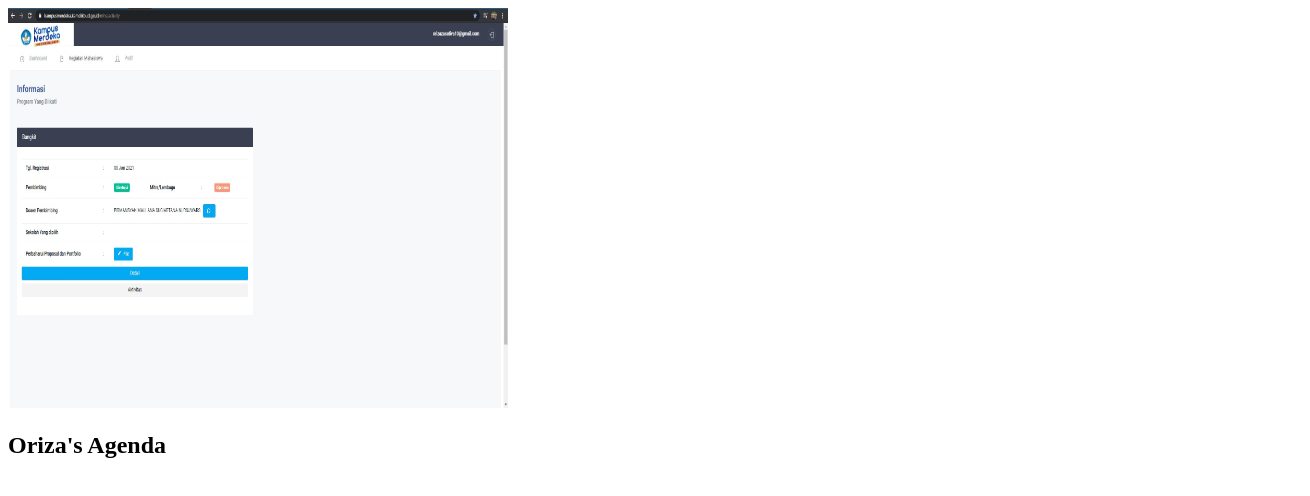
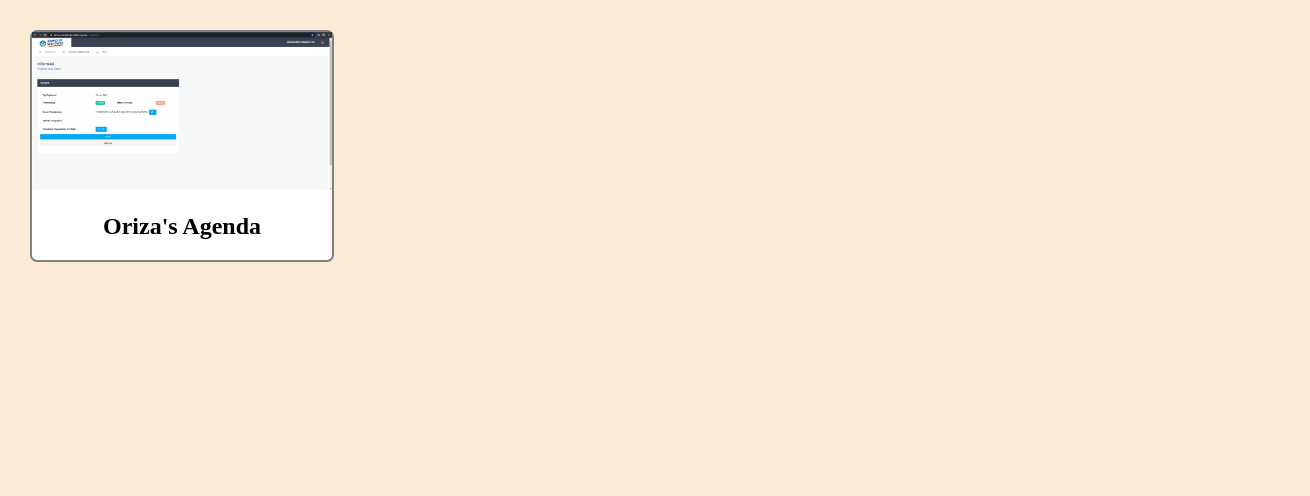
Before and after one commit to Oriza-Sativa/my-repo-from-remote, a plain HTML site: page index.html in a window 1280 px wide. Shown: the whole page, 1310 px wide, since content can reach past the window. Drawn offline with Linux system fonts and the light colour scheme; files whose address does not match are found by name.

Commit message:
added initial style.css to style the profile

```diff
--- a/index.html
+++ b/index.html
@@ -1,6 +1,7 @@
 <!DOCTYPE html>
 <html>
     <head>
+        <link rel="stylesheet" href="style.css"
     </head>
     <body>
         <div id="profile-container">
--- /dev/null
+++ b/style.css
@@ -0,0 +1,18 @@
+body{
+    width: 100%;
+    margin: 30px;
+    background-color: antiquewhite;
+}
+#profile-container{
+    max-width: 300px;
+    background-color: white;
+    border: 2px solid gray;
+    border-radius: 7px;
+}
+#profile-image{
+    width: 100%;
+    height: auto;
+}
+#profile-name{
+    text-align: center;
+}
```
